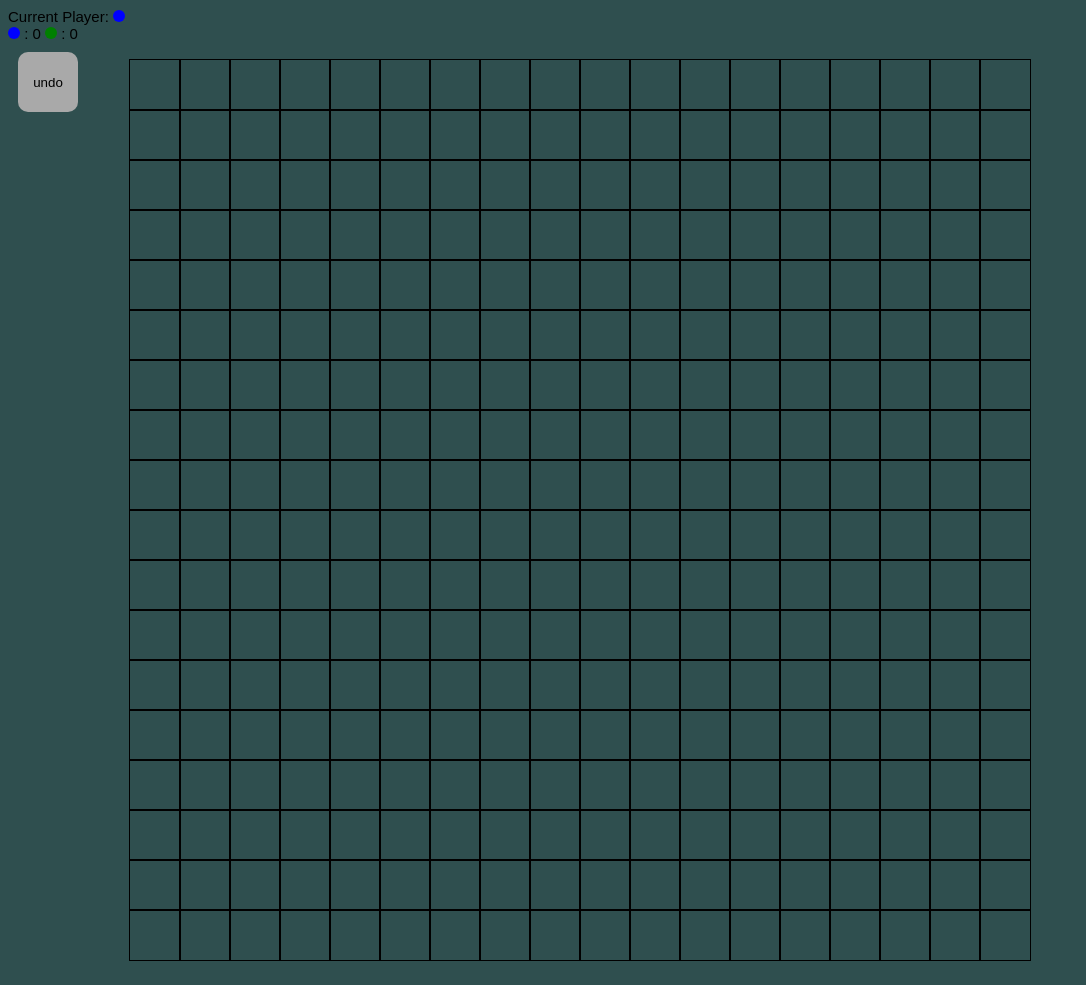
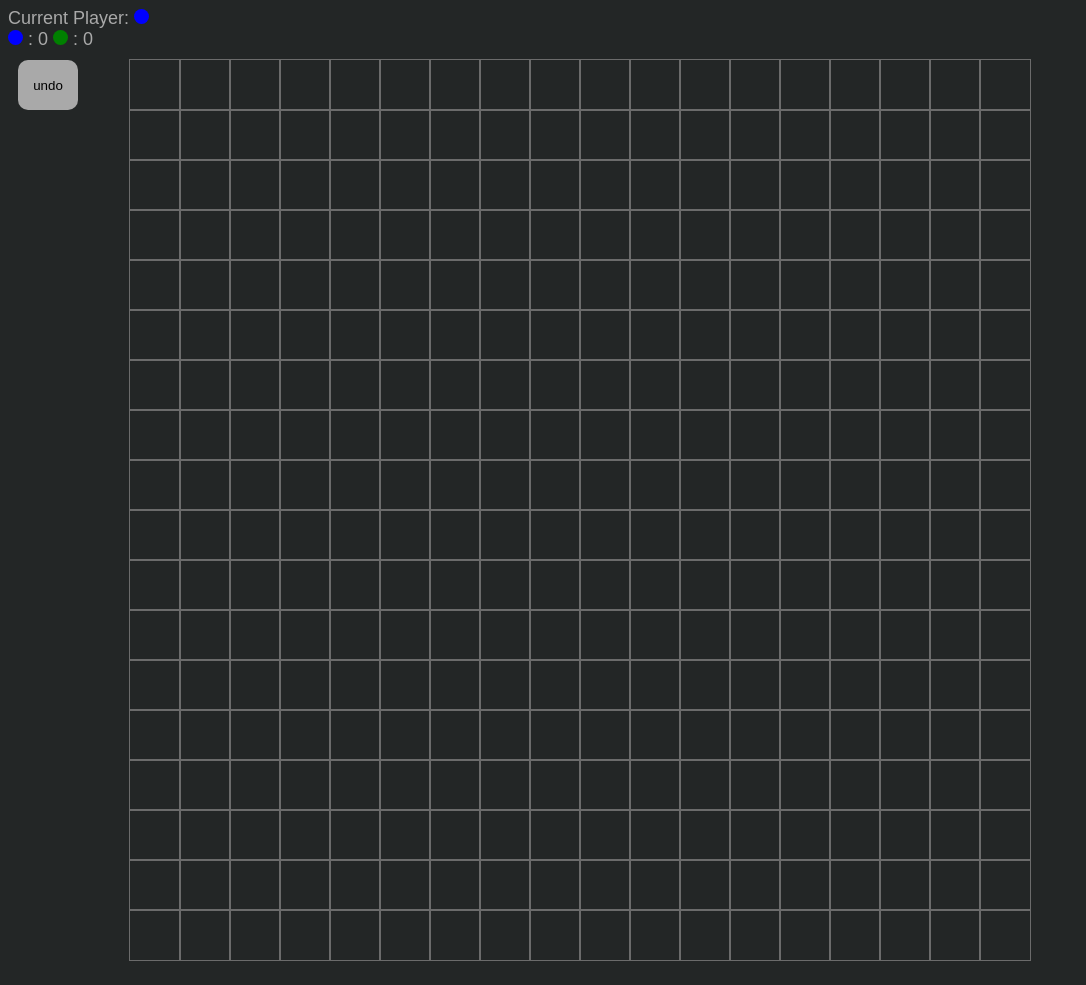
Before and after one commit to StevenUS/pente, a plain HTML site: page index.html in a window 1280 px wide. Shown: the whole page, without its empty margins (0-1086 px from the left). Drawn offline with Linux system fonts and the light colour scheme.

Commit message:
darkmode

```diff
--- a/index.html
+++ b/index.html
@@ -10,14 +10,16 @@
 <style>
     body {
         font-family: Arial, Helvetica, sans-serif;
-        font-size: 15px;
-        background-color: darkslategray;
+        color: darkgray;
+        font-size: 18px;
+        background-color: #232626;
     }
 
     .board {
         position: absolute;
         top: 60px;
         left: 130px;
+        outline: 1px solid #6b6b6b;
     }
 
     .board>div {
@@ -28,7 +30,7 @@
     .board>div>div {
         width: 50px;
         height: 50px;
-        outline: 1px solid black;
+        outline: 1px solid #6b6b6b;
         flex-shrink: 0;
     }
 
@@ -64,15 +66,15 @@
 
     .playerIcon {
         display: inline-block;
-        width: 12px;
-        height: 12px;
-        border-radius: 6px;
+        width: 15px;
+        height: 15px;
+        border-radius: 7.5px;
     }
 
     #undo {
         display: inline-block;
         width: 60px;
-        height: 60px;
+        height: 50px;
         margin: 10px;
         border-radius: 10px;
         background: darkgray;
```
